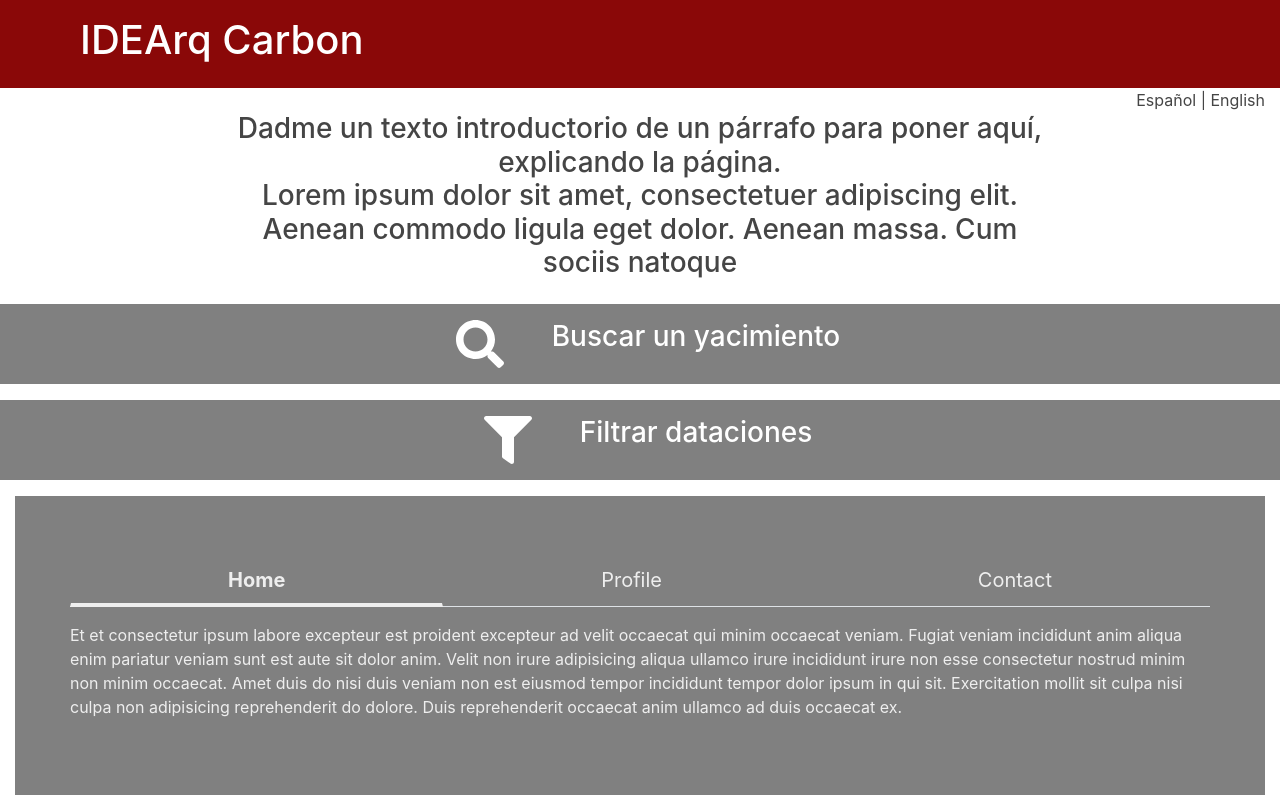
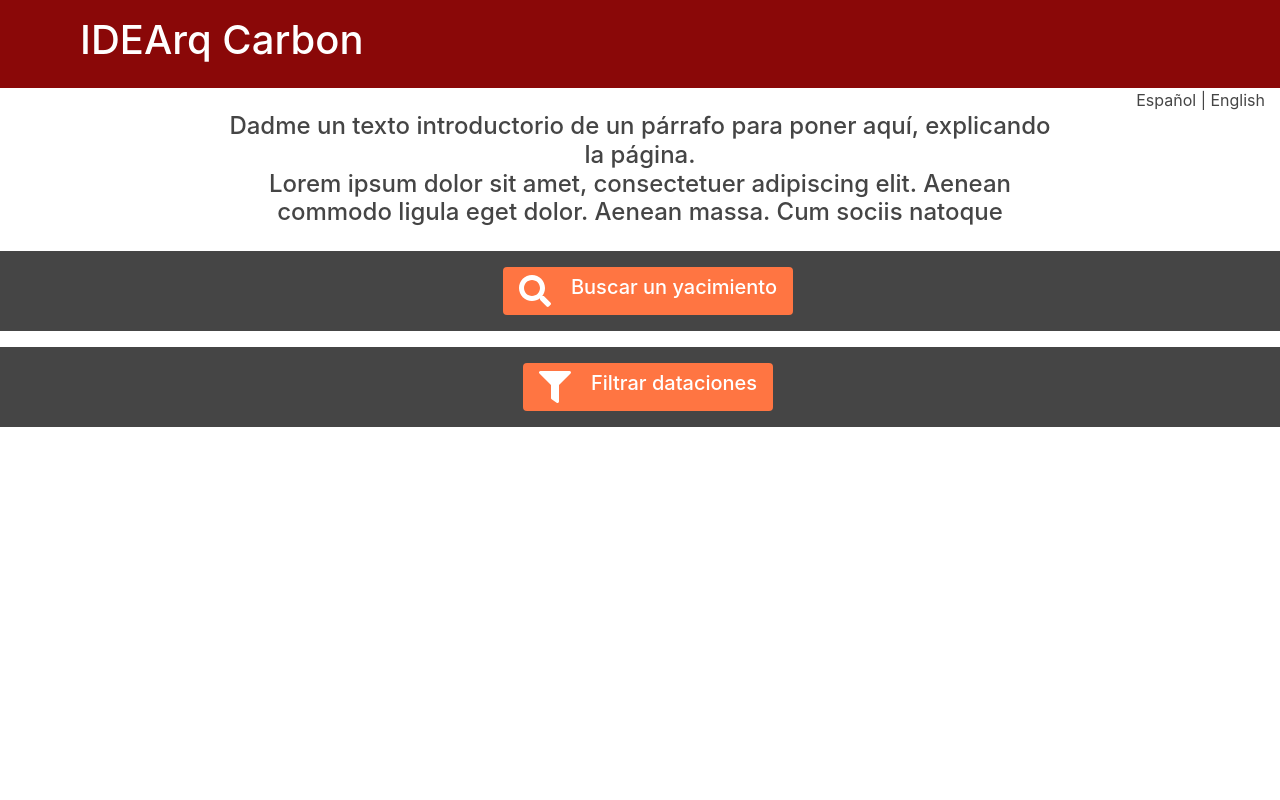
Before and after one commit to karlffreire/idca, a PHP site: page / in a window 1280 px wide. Run offline with PHP 8.4, Linux system fonts and the light colour scheme; some libraries are stand-ins or nearby versions.

Commit message:
Tabs preciosas

```diff
--- a/css/ppal.css
+++ b/css/ppal.css
@@ -1,3 +1,7 @@
+h5{
+  margin: 0;
+}
+
 .p-idearq{
   color:#454545;
 }
@@ -20,65 +24,31 @@
   padding-bottom: 1em;
 }
 
-.panel{
-  border-bottom: solid 1px #6e6e6e;
-  padding-top:1em;
-  padding-bottom:1em;
-}
-
 .panel-consultas{
    margin-top:1em;
    margin-bottom:1em;
    padding-left: 1em;
-   background-color: #808080;
+   background-color: #454545;
 }
 
 .cabecera-consultas{
   padding-top: 1em;
   padding-bottom: 1em;
   color: white;
+}
+
+.boton-inic{
+  border-radius: 0.25em;
+  background-color: #FF7542;
+  padding-left: 1em;
+  padding-right: 1em;
+  padding-top: 0.5em;
+  padding-bottom: 0.5em;
   cursor: pointer;
 }
-.cabecera-consultas:hover{
-  color: #FF7542;
+.boton-inic:hover{
+  background-color: #a74b29;
 }
-/*
-#panel-sel-filt{
-  background-color: white;
-  padding-top: 3em;
-  padding-bottom: 3em;
-  padding-left: 1em;
-  padding-right: 1em;
-}
-
-.lst-filt{
-  list-style-type: none;
-  margin: 0;
-  padding: 0;
-}
-
-.filt{
-  box-shadow: 0 0 5px #888;
-  padding: 1em;
-  border-radius: 0.25em;
-  background-color: #FFF;
-}
-
-.activo{
-  padding: 1em !important;
-  font-size: 1.1em !important;
-  display: inline-block;
-  background-color: #FFF !important;
-  box-shadow: 5px 0 5px #FFF, 0 0 5px #888;
-}
-
-.lst-filt-elem{
-  border-top-left-radius: 0.25em;
-  border-bottom-left-radius: 0.25em;
-  padding: 1em;
-  font-size: 1em;
-  cursor: pointer;
-} */
 
  /* .select2-results__options{
   float:left;
@@ -99,38 +69,33 @@
   width: 30%;
 } */
 
-
-
-
 /* Tabs*/
 section {
-    padding: 60px 0;
+    padding: 1em;
 }
 
-section .section-title {
-    text-align: center;
-    color: #007b5e;
-    margin-bottom: 50px;
-    text-transform: uppercase;
-}
-#tabs{
-	background: #808080;
+#panel-sel-filt{
     color: #eee;
 }
 
-
-#tabs .nav-tabs .nav-item.show .nav-link, .nav-tabs .nav-link.active {
+#panel-sel-filt .nav-tabs .nav-item.show .nav-link, .nav-tabs .nav-link.active {
     color: #f3f3f3;
     background-color: transparent;
     border-color: transparent transparent #f3f3f3;
     border-bottom: 4px solid !important;
-    font-size: 20px;
+    font-size: 1.4em;
     font-weight: bold;
 }
-#tabs .nav-tabs .nav-link {
+
+#panel-sel-filt .nav-tabs .nav-link {
     border: 1px solid transparent;
     border-top-left-radius: .25rem;
     border-top-right-radius: .25rem;
     color: #eee;
-    font-size: 20px;
+    font-size: 1.2em;
 }
+
+#panel-sel-filt .tab-content{
+  margin-top: 1em;
+  margin-bottom: 1em;
+}
--- a/index.html
+++ b/index.html
@@ -45,13 +45,13 @@
         <button type="button" name="button" class="btn btn-primary" onclick="selYacTodo('{42,54,1,2,3,4,5,6,7,9,10,11,12,13,14,15,16,17,18,19,20,21,22,23,24,25,26,27,28,29,30,31,32,33,34,35,36,37,38,39,40,41,43,44,45,46,47,48,49,50,51,52,53,55,56,57,58}','{285,295,279,250,260,291,320}','{2,4,8,1,3,5,6,7}','{1,2,99999}','{1,2,3,4,5,6,7,8,9,10,158,173}',100,8000,50,500,'{1,3,4}','{24,25,26}',ponTema)">Petición por todo</button>
       </div> -->
       <div class="row justify-content-md-center" style="color:#454545;text-align:center;">
-        <h3 class="col-md-8">Dadme un texto introductorio de un párrafo para poner aquí, explicando la página.<br>Lorem ipsum dolor sit amet, consectetuer adipiscing elit. Aenean commodo ligula eget dolor. Aenean massa. Cum sociis natoque</h3>
+        <h4 class="col-md-8">Dadme un texto introductorio de un párrafo para poner aquí, explicando la página.<br>Lorem ipsum dolor sit amet, consectetuer adipiscing elit. Aenean commodo ligula eget dolor. Aenean massa. Cum sociis natoque</h4>
       </div>
       <div id="panel-yaci" class="row justify-content-md-center panel-consultas">
         <div class="cabecera-consultas">
-          <div class="row">
-            <i class="fas fa-search fa-3x" style="margin-right:1em;"></i>
-            <h3 id="tit-buscayaci" class=""></h3>
+          <div class="row boton-inic">
+            <i class="fas fa-search fa-2x"></i>
+            <h5 id="tit-buscayaci" style="margin-left:1em;"></h5>
           </div>
         </div>
         <div id="panel-busca-yaci" class="col-md-10">
@@ -66,60 +66,65 @@
       </div>
       <div id="panel-filt" class="row justify-content-md-center panel-consultas">
         <div class="cabecera-consultas">
-          <div class="row">
-            <i class="fas fa-filter fa-3x" style="margin-right:1em;"></i>
-            <h3 id="tit-filtrar" class=""></h3>
+          <div class="row boton-inic">
+            <i class="fas fa-filter fa-2x"></i>
+            <h5 id="tit-filtrar" style="margin-left:1em;"></h5>
           </div>
         </div>
-      <div id="panel-sel-filt" class="col-md-10">
+        <section id="panel-sel-filt" class="col-md-10">
+        	<div class="container">
         		<div class="row">
-          <ul class="col-md-3 lst-filt" id="filt-list" style="padding-right:0;">
-             <li onclick="javascript:muestraFilt(this,'filt-yac')" class="lst-filt-elem float-right" id="carac-yaci"></li>
-             <li onclick="javascript:muestraFilt(this,'filt-mat')" class="lst-filt-elem float-right" id="carac-mat"></li>
-             <li onclick="javascript:muestraFilt(this,'filt-dat')" class="lst-filt-elem float-right" id="carac-data"></li>
-           </ul>
-           <div class="col-md-8 filt" id="filt-yac" aria-labelledby="carac-yaci">
+        			<div class="col-md-12 ">
+        				<nav>
+        					<div class="nav nav-tabs nav-fill lst-filt" id="filt-list" role="tablist">
+        						<a class="nav-item nav-link active" id="carac-yaci" data-toggle="tab" href="#nav-yac" role="tab" aria-controls="nav-yac" aria-selected="true"></a>
+        						<a class="nav-item nav-link" id="carac-mat" data-toggle="tab" href="#nav-mat" role="tab" aria-controls="nav-mat" aria-selected="false"></a>
+        						<a class="nav-item nav-link" id="carac-data" data-toggle="tab" href="#nav-dat" role="tab" aria-controls="nav-dat" aria-selected="false"></a>
+        					</div>
+        				</nav>
+        				<div class="col-md-10 offset-1 tab-content" id="nav-tabContent">
+        					<div class="w-100 tab-pane fade show active" id="nav-yac" role="tabpanel" aria-labelledby="nav-home-tab">
                     <form>
                       <div class="form-group">
-                 <select class="form-control col-md-8 selfilt" name="prov[]" multiple="multiple" id="selprov" ></select>
+                        <select class="form-control w-100 selfilt" name="prov[]" multiple="multiple" id="selprov" ></select>
                       </div>
                       <div class="form-group">
-                 <select class="col-md-8 selfilt" name="tipoyac[]" multiple="multiple" id="seltipoyac"></select>
+                        <select class="w-100 selfilt" name="tipoyac[]" multiple="multiple" id="seltipoyac"></select>
                       </div>
                       <div class="form-group">
-                 <select class="col-md-8 selfilt" name="cronoyac[]" multiple="multiple" id="selcronoyac"></select>
+                        <select class="w-100 selfilt" name="cronoyac[]" multiple="multiple" id="selcronoyac"></select>
                       </div>
                     </form>
         					</div>
-           <div class="col-md-8 filt" id="filt-mat" aria-labelledby="carac-mat">
+        					<div class="w-100 tab-pane fade " id="nav-mat" role="tabpanel" aria-labelledby="nav-mat-tab">
                     <form>
                       <div class="form-group">
-                 <select class="col-md-8 selfilt" name="tipomuest[]" multiple="multiple" id="seltipomuest"></select>
+                        <select class="w-100 selfilt filt" name="tipomuest[]" multiple="multiple" id="seltipomuest"></select>
                       </div>
                       <div class="form-group">
-                 <select class="col-md-8 selfilt" name="tipomat[]" multiple="multiple" id="seltipomat"></select>
+                        <select class="w-100 selfilt filt" name="tipomat[]" multiple="multiple" id="seltipomat"></select>
                       </div>
                     </form>
         					</div>
-           <div class="col-md-8 filt" id="filt-dat"   aria-labelledby="carac-data">
+        					<div class="w-100 tab-pane fade" id="nav-dat" role="tabpanel" aria-labelledby="nav-dat-tab">
                     <form>
                       <div id="selec-temp" class="form-row">
-                 <div class="form-group col-md-10">
+                        <div class="w-100 form-group">
                           <label for="selfecha" id="tag-fecha"></label>
                           <input id="selfecha" class="form-control selfilt" type="text"/>
                         </div>
                       </div>
                       <div class="form-row">
-                 <div id="selec-stdev" class="col-md-4">
+                        <div id="selec-stdev" class="col-md-6">
                           <div id="tag-dev"></div>
                           <input id="seldev" class="selfilt" type="text"/>
                         </div>
-                 <div class="col-md-4 offset-2">
+                        <div class="col-md-5 offset-1">
                           <div class="form-group">
-                     <select class="col-md-12 selfilt" name="metodo[]" multiple="multiple" id="selmetodo"></select>
+                            <select class="col-md-12 selfilt filt" name="metodo[]" multiple="multiple" id="selmetodo"></select>
                           </div>
                           <div class="form-group">
-                     <select class="col-md-12 selfilt" name="lab[]" multiple="multiple" id="sellab"></select>
+                            <select class="col-md-12 selfilt filt" name="lab[]" multiple="multiple" id="sellab"></select>
                           </div>
                         </div>
                       </div>
@@ -128,35 +133,9 @@
         				</div>
         			</div>
         		</div>
-
-<!-- Tabs -->
-<section id="tabs">
-	<div class="container">
-		<div class="row">
-			<div class="col-xs-12 ">
-				<nav>
-					<div class="nav nav-tabs nav-fill lst-filt" id="filt-list" role="tablist">
-						<a class="nav-item nav-link active" id="carac-yaci" data-toggle="tab" href="#nav-home" role="tab" aria-controls="nav-home" aria-selected="true">Home</a>
-						<a class="nav-item nav-link" id="carac-mat" data-toggle="tab" href="#nav-profile" role="tab" aria-controls="nav-profile" aria-selected="false">Profile</a>
-						<a class="nav-item nav-link" id="carac-data" data-toggle="tab" href="#nav-contact" role="tab" aria-controls="nav-contact" aria-selected="false">Contact</a>
-					</div>
-				</nav>
-				<div class="tab-content py-3 px-3 px-sm-0" id="nav-tabContent">
-					<div class="tab-pane fade show active" id="nav-home" role="tabpanel" aria-labelledby="nav-home-tab">
-						Et et consectetur ipsum labore excepteur est proident excepteur ad velit occaecat qui minim occaecat veniam. Fugiat veniam incididunt anim aliqua enim pariatur veniam sunt est aute sit dolor anim. Velit non irure adipisicing aliqua ullamco irure incididunt irure non esse consectetur nostrud minim non minim occaecat. Amet duis do nisi duis veniam non est eiusmod tempor incididunt tempor dolor ipsum in qui sit. Exercitation mollit sit culpa nisi culpa non adipisicing reprehenderit do dolore. Duis reprehenderit occaecat anim ullamco ad duis occaecat ex.
-					</div>
-					<div class="tab-pane fade" id="nav-profile" role="tabpanel" aria-labelledby="nav-profile-tab">
-						Et et consectetur ipsum labore excepteur est proident excepteur ad velit occaecat qui minim occaecat veniam. Fugiat veniam incididunt anim aliqua enim pariatur veniam sunt est aute sit dolor anim. Velit non irure adipisicing aliqua ullamco irure incididunt irure non esse consectetur nostrud minim non minim occaecat. Amet duis do nisi duis veniam non est eiusmod tempor incididunt tempor dolor ipsum in qui sit. Exercitation mollit sit culpa nisi culpa non adipisicing reprehenderit do dolore. Duis reprehenderit occaecat anim ullamco ad duis occaecat ex.
-					</div>
-					<div class="tab-pane fade" id="nav-contact" role="tabpanel" aria-labelledby="nav-contact-tab">
-						Et et consectetur ipsum labore excepteur est proident excepteur ad velit occaecat qui minim occaecat veniam. Fugiat veniam incididunt anim aliqua enim pariatur veniam sunt est aute sit dolor anim. Velit non irure adipisicing aliqua ullamco irure incididunt irure non esse consectetur nostrud minim non minim occaecat. Amet duis do nisi duis veniam non est eiusmod tempor incididunt tempor dolor ipsum in qui sit. Exercitation mollit sit culpa nisi culpa non adipisicing reprehenderit do dolore. Duis reprehenderit occaecat anim ullamco ad duis occaecat ex.
-					</div>
-				</div>
-
-			</div>
-		</div>
         	</div>
         </section>
+      </div>
     </div>
    </body>
  </html>
```
Also changed, not shown: js/carbon.js (+4 -18 lines). Lines whose indentation alone changed are shown as unchanged.
